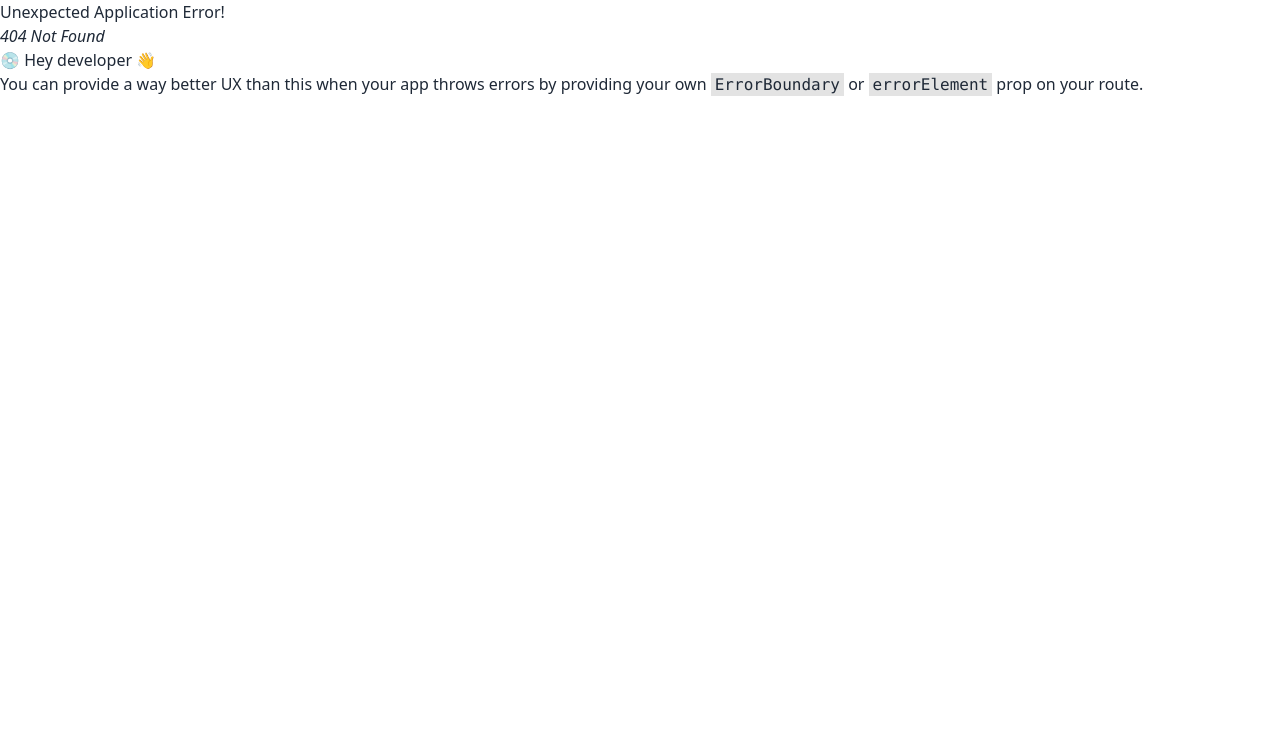
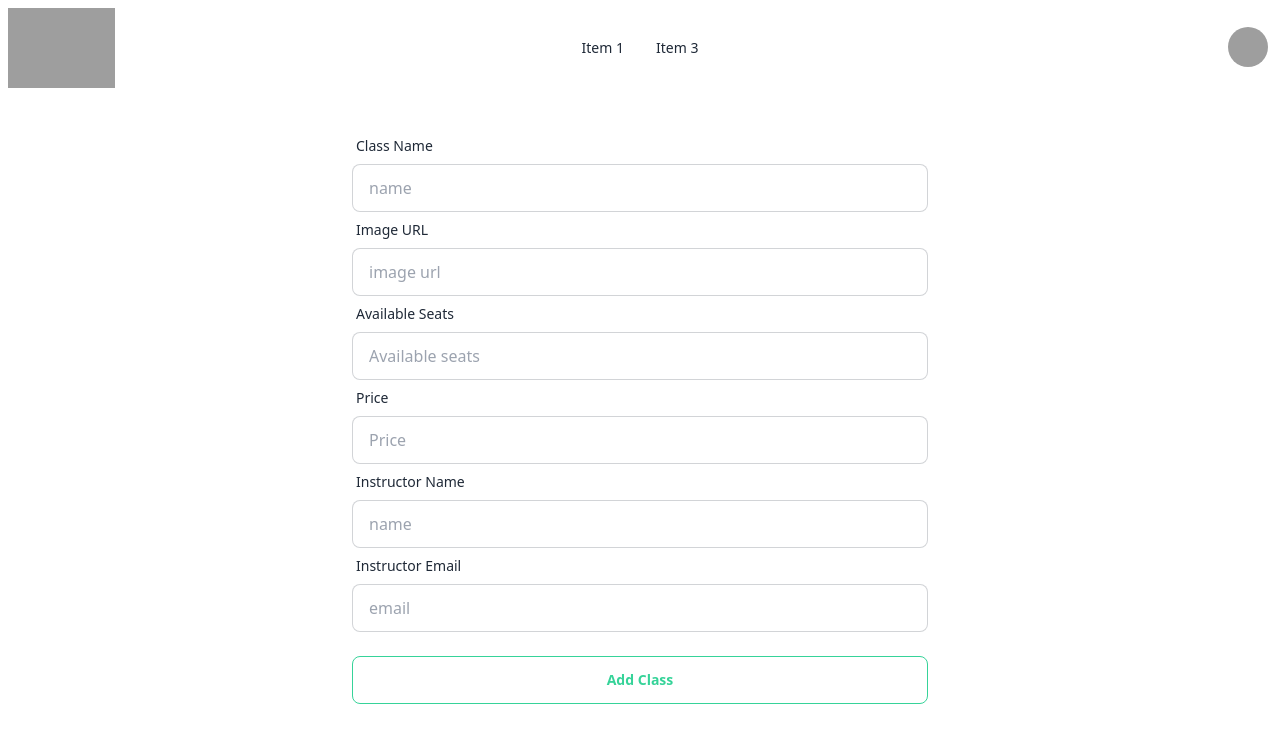
Before and after one commit to ataher-ali/abc-language-club, a React (Vite) app: page /class in a window 1280 px wide. Before the commit this address had no page. Shown: the top 742 px of the page. Built offline with nearby package versions, Linux system fonts and the light colour scheme; grey boxes are pictures that could not be loaded.

Commit message:
add class page

```diff
--- a/src/Components/Logo.jsx
+++ b/src/Components/Logo.jsx
@@ -4,7 +4,7 @@ import { Link } from 'react-router-dom';
 const Logo = () => {
     return (
         <>
-            <Link to='/'> ABC  </Link>
+            <Link to='/'> <img className='h-20' src="https://i.ibb.co/x7twjSC/Screenshot-2.png" alt="" /> </Link>
         </>
     );
 };
--- a/src/Layouts/Header/Nav.jsx
+++ b/src/Layouts/Header/Nav.jsx
@@ -1,9 +1,11 @@
-import React from 'react';
+import React, { useContext } from 'react';
 import NavLinks from './NavLinks';
 import NavProfile from './NavProfile';
 import Logo from '../../Components/Logo';
+import { AuthContext } from '../../Provider/AuthProvider';
 
 const Nav = () => {
+
     return (
         <div className="navbar bg-base-100">
   <div className="navbar-start">
@@ -24,6 +26,7 @@ const Nav = () => {
   </div>
   <div className="navbar-end">
     <NavProfile></NavProfile>
+
   </div>
 </div>
     );
--- /dev/null
+++ b/src/Pages/Class/Class.jsx
@@ -0,0 +1,73 @@
+import React from 'react';
+
+const Class = () => {
+
+    const handel_Class_add =(e)=>{
+        e.preventDefault();
+        const f = e.target
+        const username = f.username.value;
+        const email = f.email.value;
+        const url = f.url.value;
+        const class_name = f.class_name.value;
+        const price = f.price.value;
+        const seats = f.seats.value;
+
+        const classData ={username, email, url,class_name, price, seats}
+        console.log(classData);
+
+    }
+
+
+    return (
+        <div className=''>
+        <div className="card-body mx-10 md:mx-80">
+        <form action="" className='' onSubmit={handel_Class_add}>
+        <div className="form-control">
+          <label className="label">
+            <span className="label-text"> Class Name</span>
+          </label>
+          <input type="text" placeholder="name" name='class_name' className="input input-bordered" />
+        </div>
+        <div className="form-control">
+
+        </div>
+        <div className="form-control">
+          <label className="label">
+            <span className="label-text">Image URL </span>
+          </label>
+          <input type="text" placeholder="image url" name='url' className="input input-bordered" />
+        </div>
+        <div className="form-control">
+          <label className="label">
+            <span className="label-text">Available Seats</span>
+          </label>
+          <input type="text" placeholder="Available seats" name='seats' className="input input-bordered" />
+        </div>
+        <div className="form-control">
+          <label className="label">
+            <span className="label-text">Price</span>
+          </label>
+          <input type="text" placeholder="Price" name='price' className="input input-bordered" />
+        </div>
+        <div className="form-control ">
+
+        <label className="label">
+            <span className="label-text">Instructor Name</span>
+          </label>
+        <input type="text" placeholder="name" name='username' className="input input-bordered" />
+
+        <label className="label">
+            <span className="label-text">Instructor Email</span>
+          </label>
+        <input type="text" placeholder="email" name='email' className="input input-bordered" />
+        </div>
+        <div className="form-control mt-6">
+          <button className="btn btn-success btn-outline capitalize ">Add Class</button>
+        </div>
+        </form>
+      </div>
+        </div>
+    );
+};
+
+export default Class;
--- a/src/Provider/AuthProvider.jsx
+++ b/src/Provider/AuthProvider.jsx
@@ -0,0 +1,17 @@
+import React, { createContext } from 'react';
+export const AuthContext = createContext(null);
+
+const AuthProvider = ({children}) => {
+
+    const user ='atahar'
+    const authInfo ={
+        user,
+      }
+    return (
+    <AuthContext.Provider value={authInfo}>
+      {children}
+    </AuthContext.Provider>
+    );
+};
+
+export default AuthProvider;
--- a/src/main.jsx
+++ b/src/main.jsx
@@ -6,6 +6,7 @@ import { createBrowserRouter, RouterProvider } from "react-router-dom";
 import Home from "./Pages/Home/Home.jsx";
 import Register from "./Pages/Login/Register/Register.jsx";
 import Login from "./Pages/Login/Login/login.jsx";
+import Class from "./Pages/Class/Class.jsx";
 
 const router = createBrowserRouter([
   {
@@ -24,6 +25,10 @@ const router = createBrowserRouter([
         path:"/login",
         element: <Login></Login>
       },
+      {
+        path:"/class",
+        element: <Class></Class>
+      },
     ]
   },
 ]);
```
